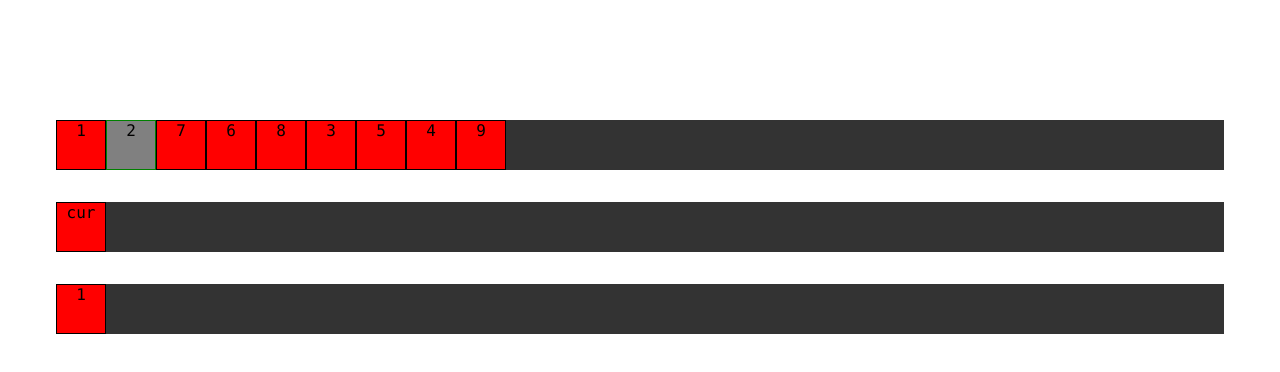
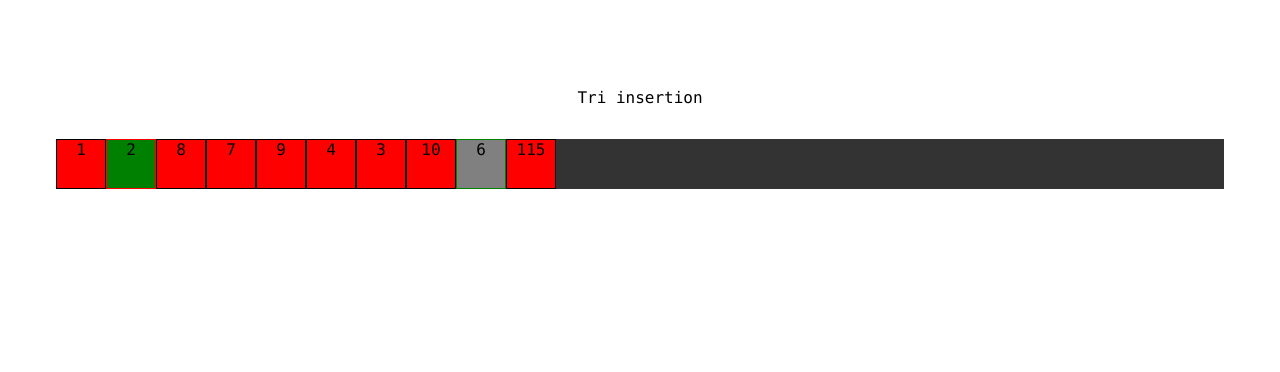
Before and after one commit to Koungoins/projet_tri, a plain HTML site: page triinsertion.html in a window 1280 px wide. Drawn offline with Linux system fonts and the light colour scheme.

Commit message:
Tri insertion oubli

```diff
--- a/triinsertion.html
+++ b/triinsertion.html
@@ -4,31 +4,28 @@
 
   </header>
   <body>
-
     <div class="container-fluid">
+		<div id="titre">Tri insertion</div>
       <div class="tab">
         <ul id="tablist">
+          <li>2</li>
+          <li>6</li>
           <li>8</li>
-          <li>2</li>
           <li>7</li>
-          <li>6</li>
+		  <li>9</li>
+          <li>4</li>
+          <li>3</li>
+          <li>10</li>
           <li>1</li>
-          <li>3</li>
-          <li>5</li>
-          <li>4</li>
-          <li>9</li>
+		  <li>115</li>
         </ul>
       </div>
-      <div class="tab">
+	  <div id="fin"></div>
+      <!--<div class="tab">
         <ul>
           <li id="curseur" class="curseur">cur</li>
         </ul>
-      </div>
-      <div class="tab">
-        <ul id="newtab">
-          <li>1</li>
-        </ul>
-      </div>
+      </div>-->
     </div>
     <script type="text/javascript" src="js/triinsertion.js" ></script>
   </body>
```
